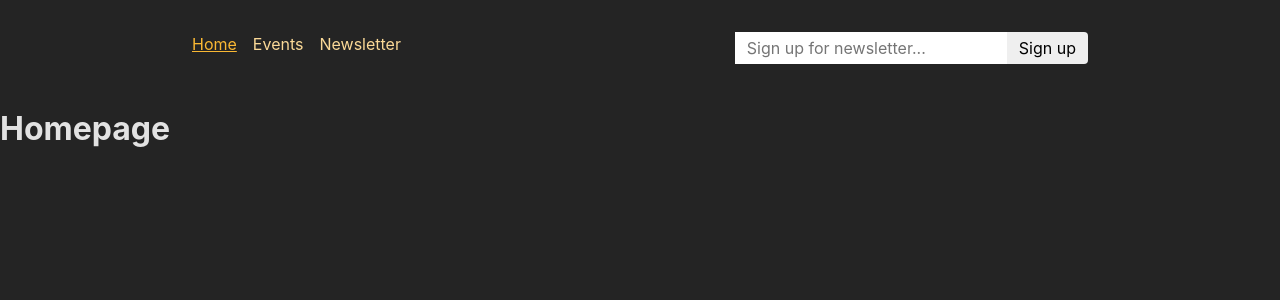
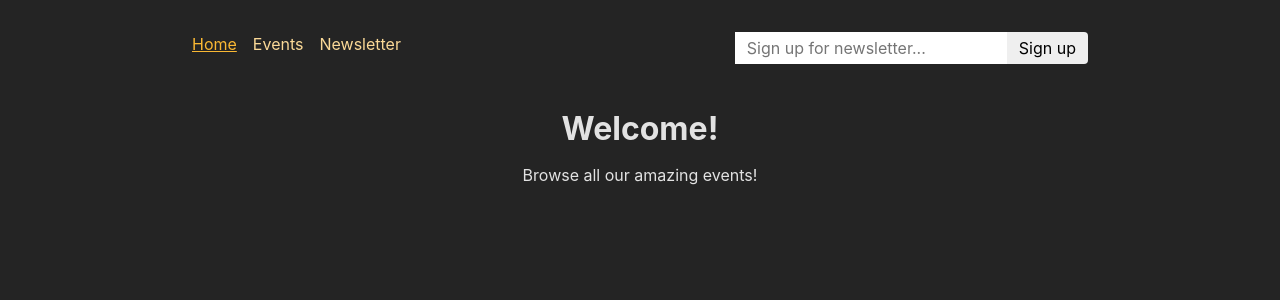
Before and after one commit to PhilipZi/events-web-app, a React (Create React App) app in the folder frontend/: page / in a window 1280 px wide. Shown: the top 300 px of the page. Built offline with nearby package versions, Linux system fonts and the light colour scheme.

Commit message:
add PageContent to HomePage component

```diff
--- a/frontend/src/pages/HomePage.js
+++ b/frontend/src/pages/HomePage.js
@@ -1,4 +1,10 @@
+import PageContent from "../components/PageContent";
+
 function HomePage() {
-  return <h1>Homepage</h1>;
+  return (
+    <PageContent title="Welcome!">
+      <p>Browse all our amazing events!</p>
+    </PageContent>
+  );
 }
 export default HomePage;
```
